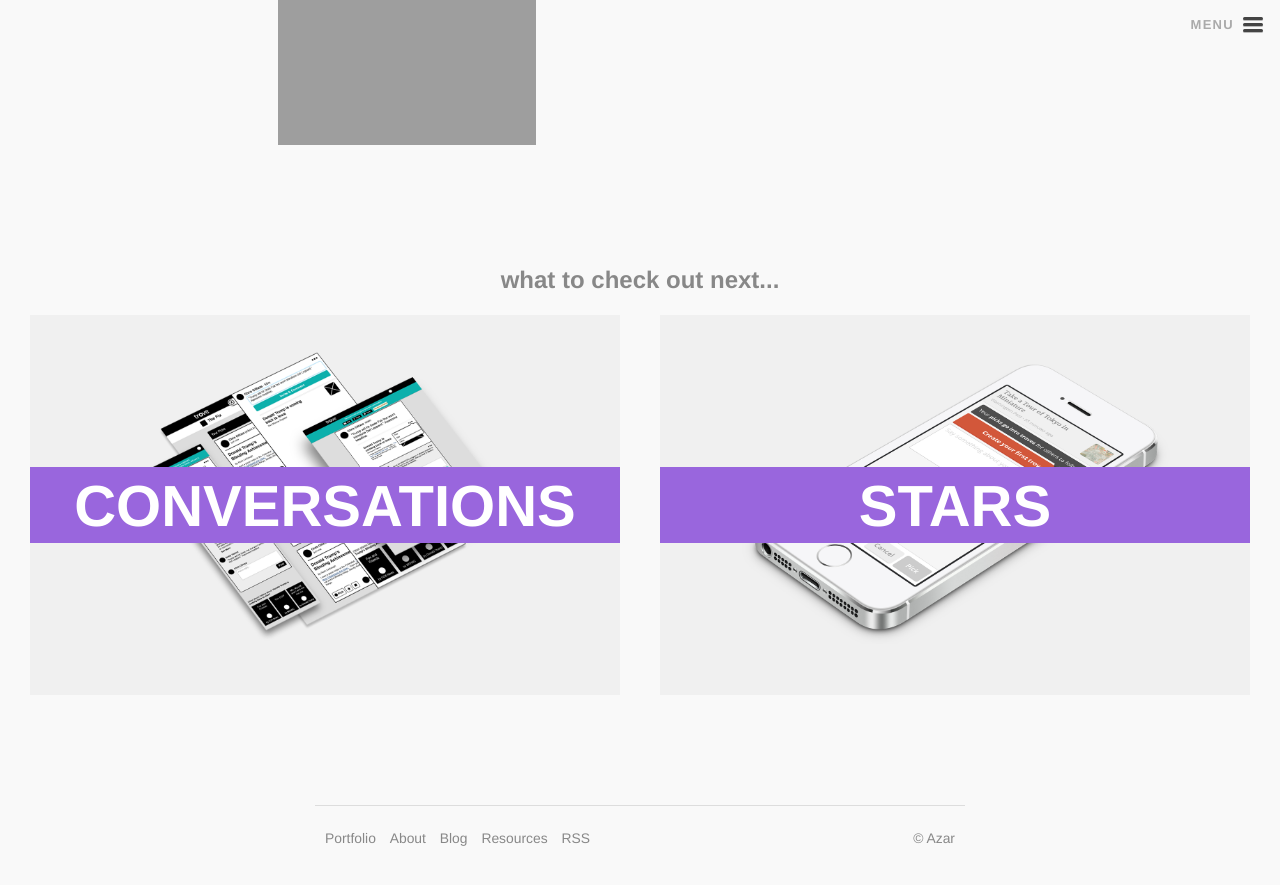
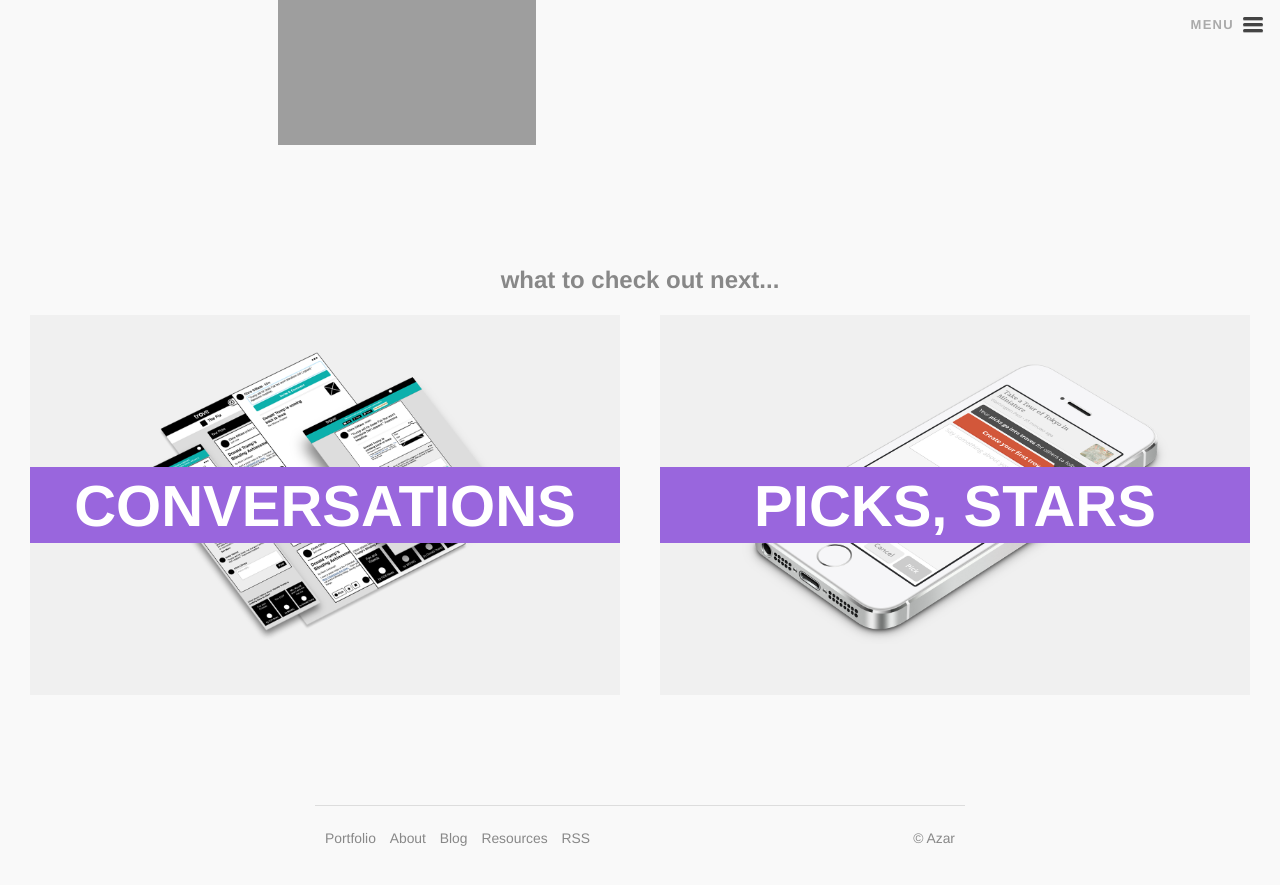
Before and after one commit to ReptarAzar/reptarazar.github.io, a Jekyll site: the page built from _posts/2015-01-09-trove-profile.markdown, in a window 1280 px wide and 900 px high, scrolled down 3780 px. Shown: the top 885 px of the window. Built offline with Jekyll 4.4.1, drawn with Linux system fonts in a browser that asks for light colours; nearby versions of some CDN libraries; grey boxes are pictures that could not be loaded.

Commit message:
Picks, Stars

```diff
--- a/_posts/2015-01-09-trove-profile.markdown
+++ b/_posts/2015-01-09-trove-profile.markdown
@@ -179,6 +179,6 @@ categories:
     </div>
 
     <div class="next-column post-list">
-        <div class="post-thumb trove-stars-thumb"><a class="post-link trove" href="/stars">Stars</a></div>
+        <div class="post-thumb trove-stars-thumb"><a class="post-link trove" href="/stars">Picks, Stars</a></div>
     </div>
 </div>
--- a/_posts/2015-01-10-trove-conversations.markdown
+++ b/_posts/2015-01-10-trove-conversations.markdown
@@ -187,7 +187,7 @@ categories:
 
     <div class="next-column post-list">
         <a href="/stars" class="post-thumb trove-stars-thumb">
-            <span class="post-link trove">Stars</span>
+            <span class="post-link trove">Picks, Stars</span>
         </a>
     </div>
 </div>
```
Also changed, not shown: portfolio.md (+1 -1 lines).
